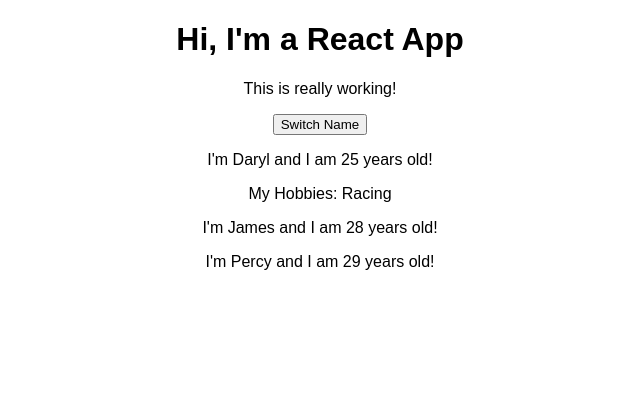
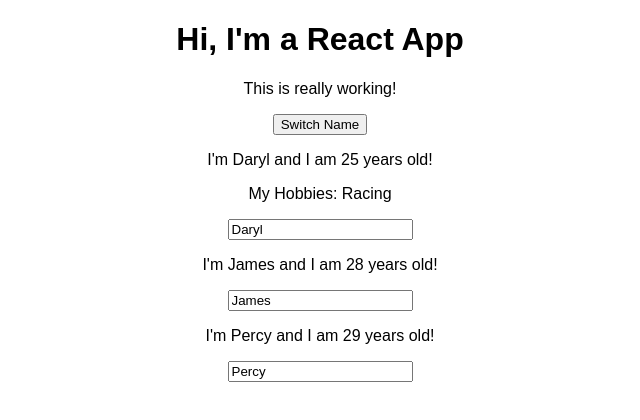
Before and after one commit to darylbacon/react-complete-guide, a React (Create React App) app: page / in a window 1280 px wide. Shown: the top 420 px of the page, without its empty margins (320-960 px from the left). Built offline with nearby package versions, Linux system fonts and the light colour scheme.

Commit message:
updating person syntax :: adding two way bindin

```diff
--- a/src/App.js
+++ b/src/App.js
@@ -22,7 +22,6 @@
   }
 
   switchNameHandler = (newName) => {
-    // console.log('was clicked')
     this.setState({
       persons: [
         {
@@ -35,6 +34,25 @@
         },
         {
           name: 'Percy',
+          age: 30
+        }
+      ]
+    })
+  }
+
+  nameChangedHandler = (event) => {
+    this.setState({
+      persons: [
+        {
+          name: 'Daryl',
+          age: 25
+        },
+        {
+          name: 'James',
+          age: 28
+        },
+        {
+          name: event.target.value,
           age: 30
         }
       ]
@@ -55,6 +73,7 @@
           name={this.state.persons[1].name}
           age={ this.state.persons[1].age}
           click={this.switchNameHandler.bind(this, 'Thomas')}
+          changed={this.nameChangedHandler}
         />
         <Person
           name={this.state.persons[2].name}
--- a/src/Person/Person.js
+++ b/src/Person/Person.js
@@ -3,8 +3,9 @@
 const person = ( props ) => {
   return (
     <div>
-      <p onClick={ props.click }>I'm { props.name } and I am { props.age } years old!</p>
-      <p>{ props.children }</p>
+      <p onClick={props.click}>I'm {props.name} and I am {props.age} years old!</p>
+      <p>{props.children}</p>
+      <input type="text" onChange={props.changed} value={props.name} />
     </div>
   )
 }
```
